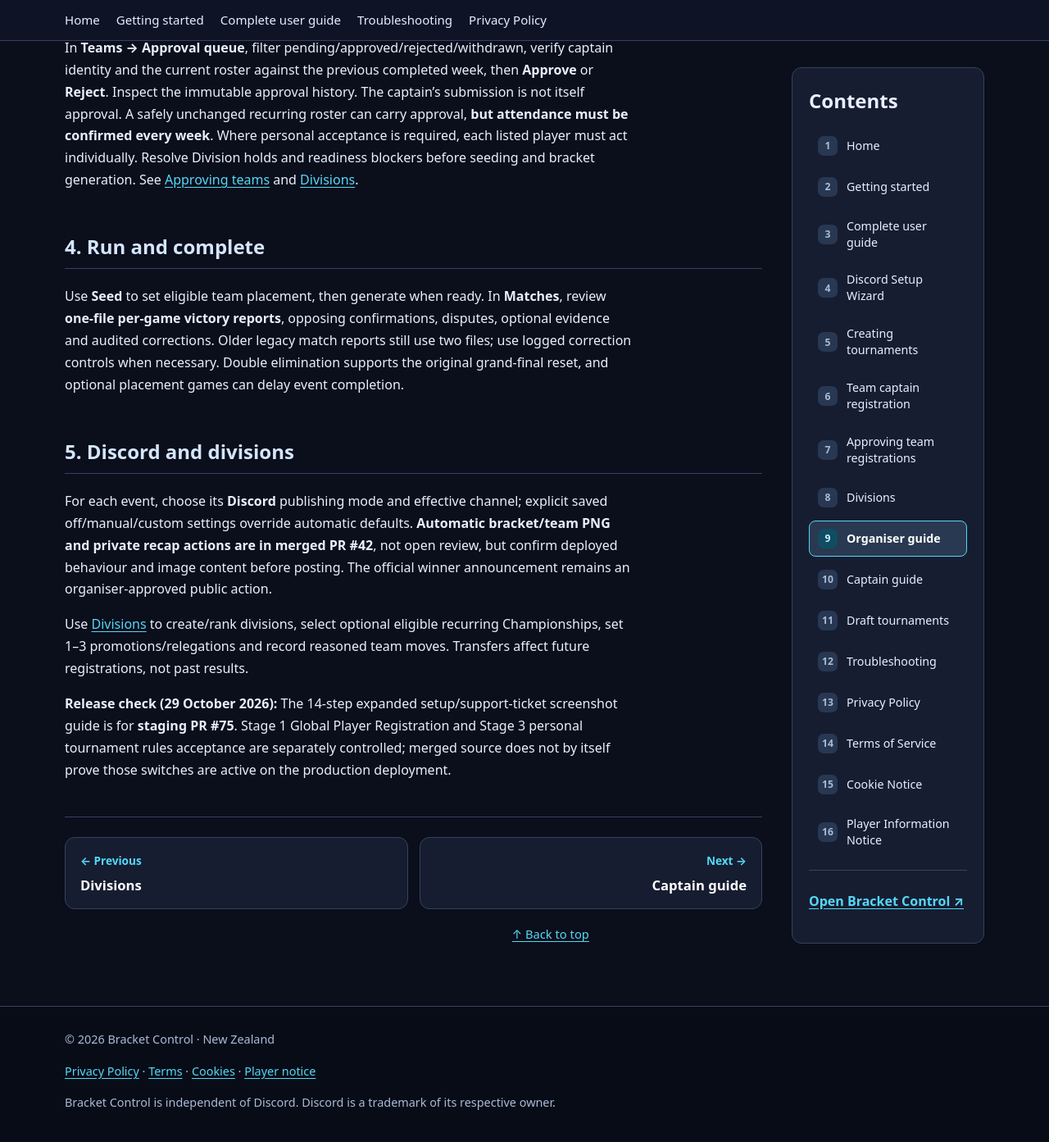
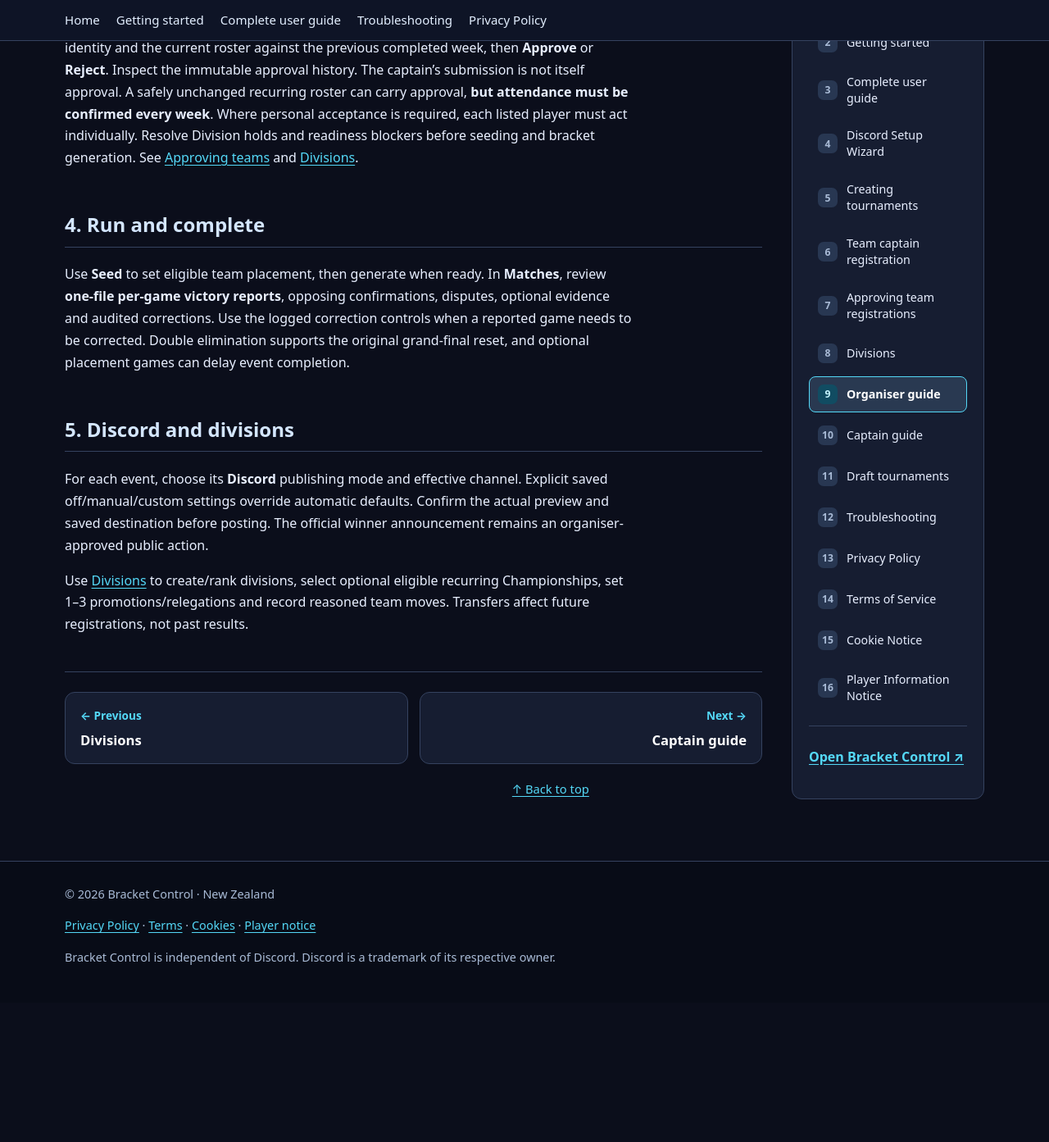
Before and after one commit to dev-dyly/bracket-control-wiki, a Jekyll site: the page built from guides/organisers.md, in a window 1280 px wide and 1400 px high, scrolled down 976 px. Shown: the top 1393 px of the window at 82% size. Built offline with Jekyll 4.4.1, drawn with Linux system fonts in a browser that asks for light colours; after the commit the page ends 2199 px from its top, so only the background shows below that; some of the changed text lies outside the part shown.

Commit message:
docs: remove implementation references and link visual workflows

```diff
--- a/guides/organisers.md
+++ b/guides/organisers.md
@@ -7,7 +7,7 @@ permalink: /guides/organisers/
 
 ## 1. Configure the community
 
-Select **Your Discord servers** and open the applicable [Setup Wizard]({{ '/guides/server-setup/' | relative_url }}) or **Server settings**. The merged Stage 2 wizard is feature-gated; the expanded **14-step automatic/manual wizard and native support tickets are only in open, staging PR #75** at this review. Global Player Registration and Team Registration are separate. Check effective staff-only approval permissions, registered-role hierarchy, timezone and channel overrides before applying. An interrupted setup uses the saved-plan recovery rather than duplicate resource creation.
+Select **Your Discord servers**, then open [Discord Server Setup]({{ '/guides/server-setup/' | relative_url }}) or **Server Settings** as displayed. Keep global player registration separate from captain team registration. Check staff-only approval permissions, registered-role hierarchy, timezone and channel overrides before applying. If setup is interrupted, follow the saved-plan recovery controls rather than creating duplicate resources.
 
 ## 2. Create an event
 
@@ -19,12 +19,10 @@ In **Teams → Approval queue**, filter pending/approved/rejected/withdrawn, ver
 
 ## 4. Run and complete
 
-Use **Seed** to set eligible team placement, then generate when ready. In **Matches**, review **one-file per-game victory reports**, opposing confirmations, disputes, optional evidence and audited corrections. Older legacy match reports still use two files; use logged correction controls when necessary. Double elimination supports the original grand-final reset, and optional placement games can delay event completion.
+Use **Seed** to set eligible team placement, then generate when ready. In **Matches**, review **one-file per-game victory reports**, opposing confirmations, disputes, optional evidence and audited corrections. Use the logged correction controls when a reported game needs to be corrected. Double elimination supports the original grand-final reset, and optional placement games can delay event completion.
 
 ## 5. Discord and divisions
 
-For each event, choose its **Discord** publishing mode and effective channel; explicit saved off/manual/custom settings override automatic defaults. **Automatic bracket/team PNG and private recap actions are in merged PR #42**, not open review, but confirm deployed behaviour and image content before posting. The official winner announcement remains an organiser-approved public action.
+For each event, choose its **Discord** publishing mode and effective channel. Explicit saved off/manual/custom settings override automatic defaults. Confirm the actual preview and saved destination before posting. The official winner announcement remains an organiser-approved public action.
 
 Use [Divisions]({{ '/guides/divisions/' | relative_url }}) to create/rank divisions, select optional eligible recurring Championships, set 1–3 promotions/relegations and record reasoned team moves. Transfers affect future registrations, not past results.
-
-**Release check (29 October 2026):** The 14-step expanded setup/support-ticket screenshot guide is for **staging PR #75**. Stage 1 Global Player Registration and Stage 3 personal tournament rules acceptance are separately controlled; merged source does not by itself prove those switches are active on the production deployment.
```
